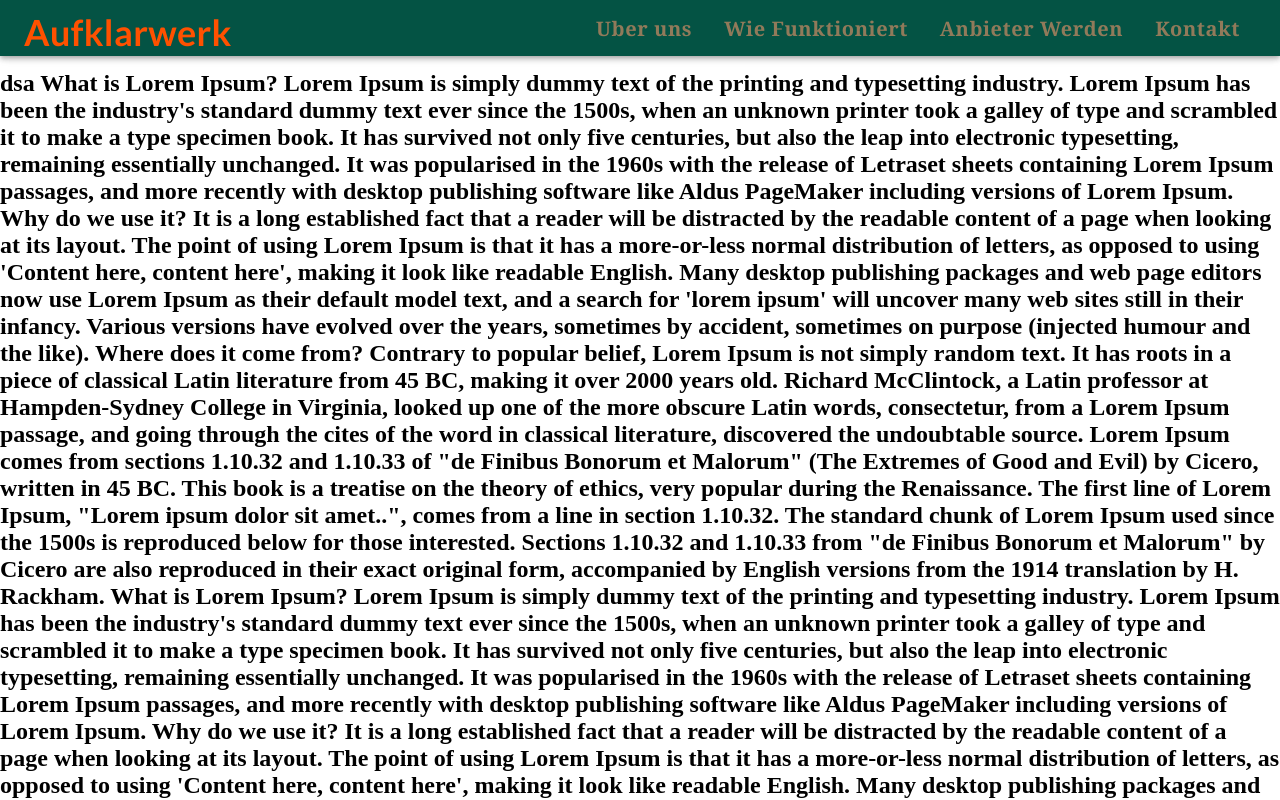
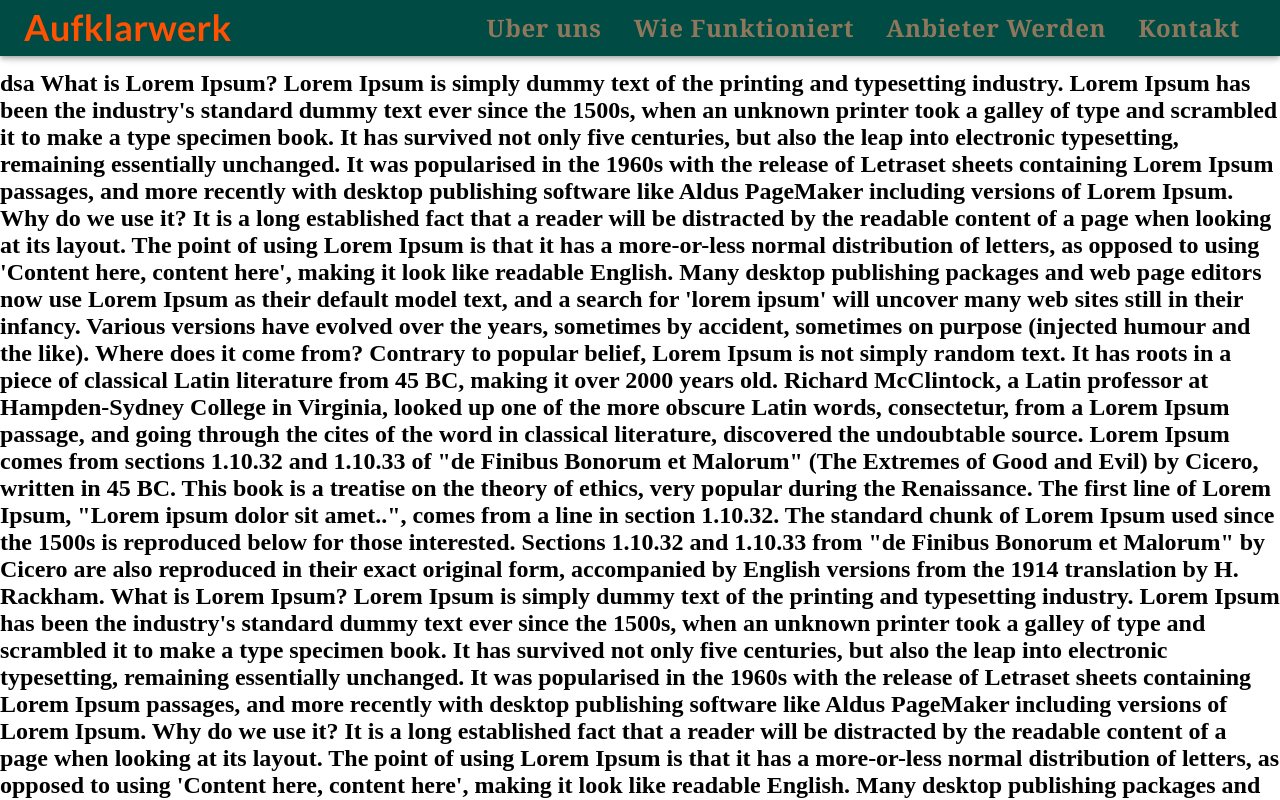
Before and after one commit to 3d014/aufklaewerk, a Next.js app: page / in a window 1280 px wide. Shown: the top 800 px of the page. Built offline with nearby package versions, Linux system fonts and the light colour scheme.

Commit message:
changed max-width to 1100px and fixed navigaton bar bugs, need to try on other browsers and devices

```diff
--- a/src/components/header/Header.styles.ts
+++ b/src/components/header/Header.styles.ts
@@ -1,7 +1,7 @@
 export const styles = {
   tabStyle: {
   textTransform: "none",
-    fontSize: "20px",
+  fontSize: "24px",
   fontFamily: "Georgia,serif",
   color: "#F0956A",
   margin: 0,
@@ -17,7 +17,7 @@ export const styles = {
   height: "56px",
   fontFamily: "Georgia,serif",
   color: "#f79163",
-    background: "#045344",
+  background: "#004c45",
   button: {
   height: "56px",
   "&:hover": {
@@ -38,5 +38,7 @@ export const styles = {
   fontFamily: "Lato,sans-serif",
   fontSize: "36px",
   color: "#ff5100",
+  marginBottom:'10px'
+
   },
   }
--- a/src/components/header/Header.tsx
+++ b/src/components/header/Header.tsx
@@ -9,7 +9,7 @@ import { pages, pathValues } from "@/src/routes"
 const Header = () => {
   const router = useRouter()
   const [value, setValue] = useState(getPathValue(router.pathname) ?? false)
-  const isMatch = useMediaQuery("(max-width:1000px)")
+  const isMatch = useMediaQuery("(max-width:1100px)")
 
   function handleTabChange(path: string) {
     router.push(path)
--- a/src/components/side-bar/SideBar.tsx
+++ b/src/components/side-bar/SideBar.tsx
@@ -17,7 +17,15 @@ const SideBar = () => {
 </List>
 </Drawer>
 <IconButton
-        sx={{ color: "#ff5100", marginLeft: "auto" }}
+sx={{ color: "#ff5100", marginLeft: "auto","&.MuiButtonBase-root:hover": {
+bgcolor: "transparent"
+},
+"&.MuiButtonBase-root:focus":{
+bgcolor:'transparent'
+} ,
+"&.MuiButtonBase-root:active":{
+bgcolor:'transparent'
+}}}
 onClick={() => {
 setOpenDrawer(!openDrawer)
 }}
```
Lines whose indentation alone changed are shown as unchanged.
